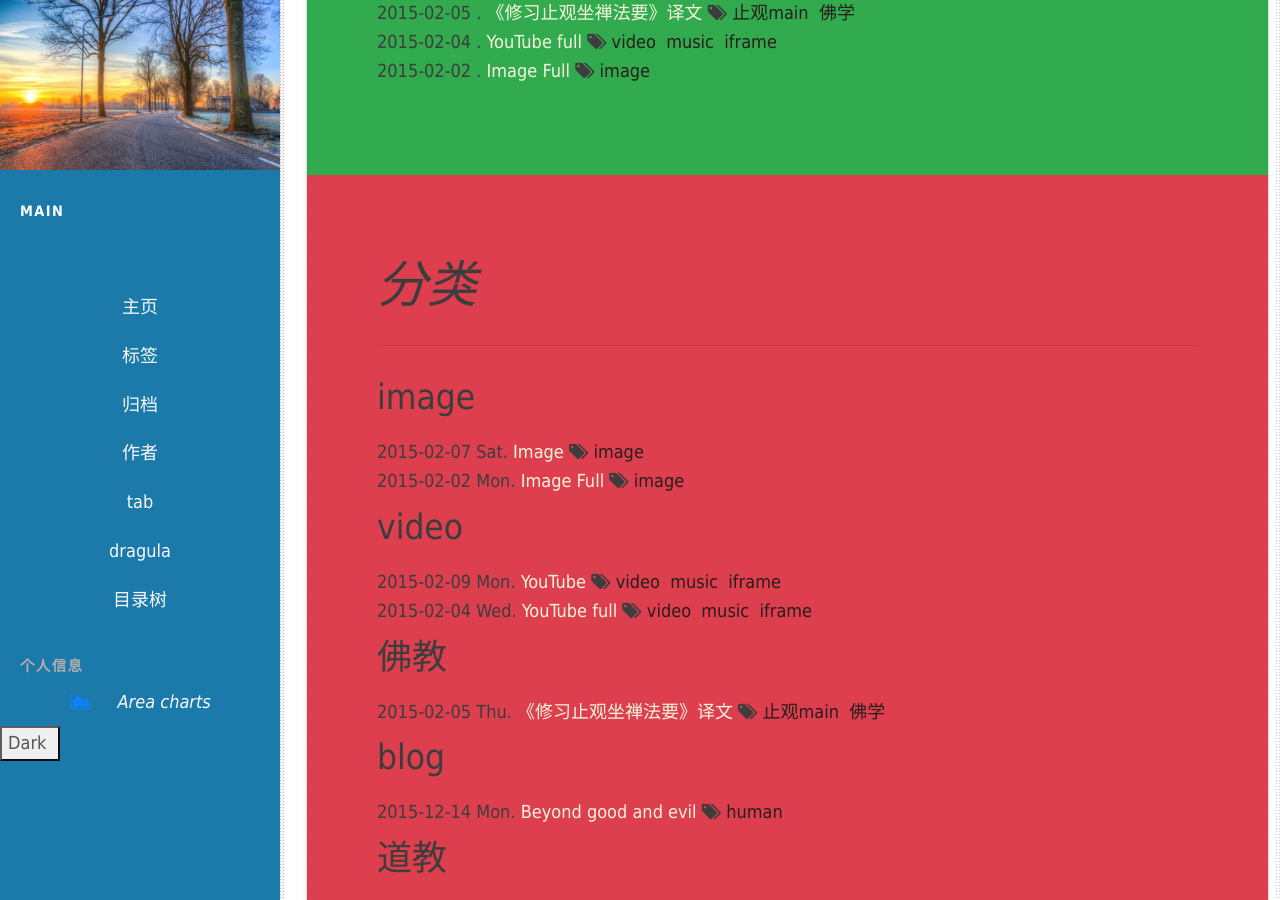
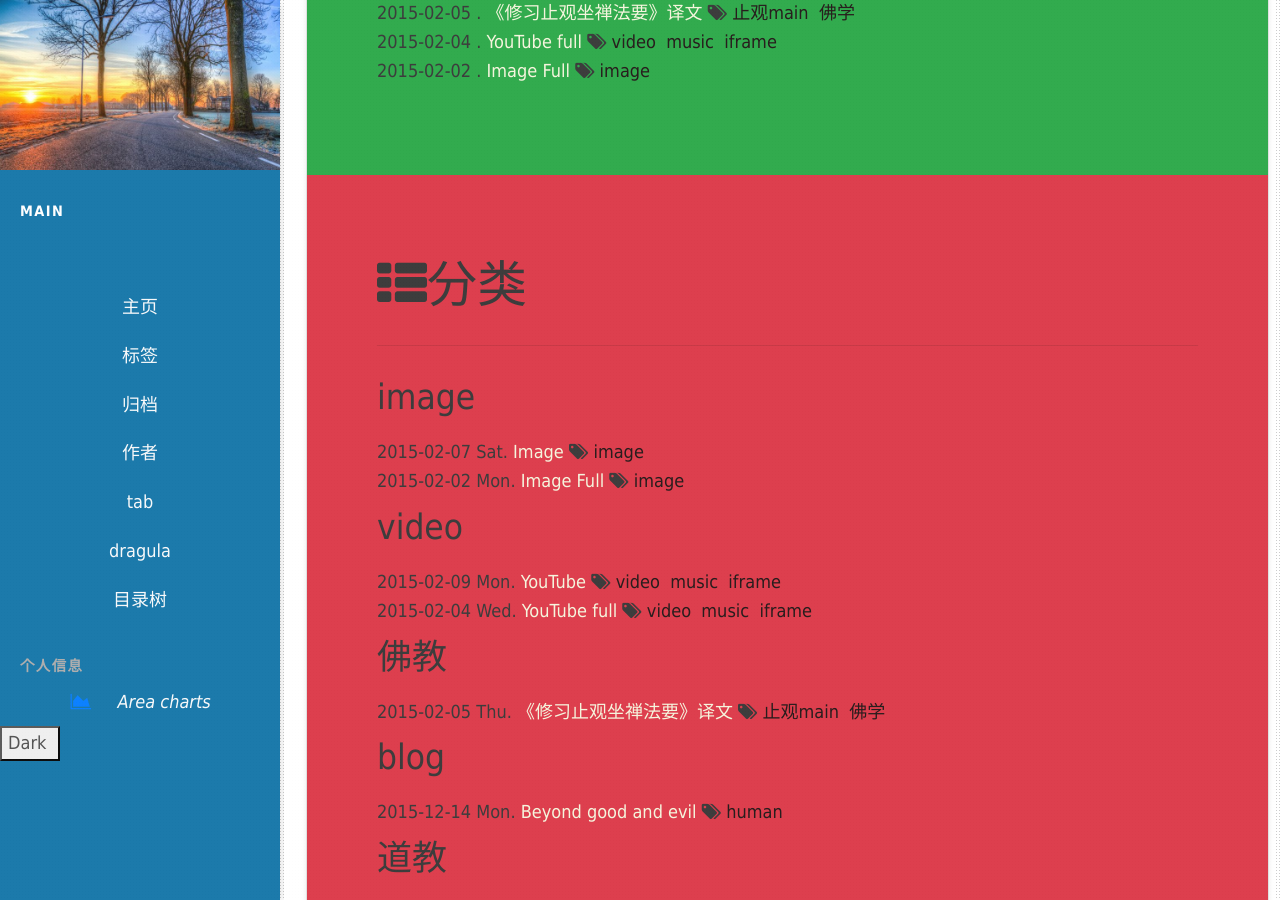
Before and after one commit to nengwuzhi/nengwuzhi.github.ioce, a Jekyll site: the page built from pages/tab.html, in a window 1280 px wide and 900 px high, scrolled down 871 px. Built offline with Jekyll 4.4.1, drawn with Linux system fonts in a browser that asks for light colours; nearby versions of some CDN libraries.

Commit message:
Update tab.html

```diff
--- a/pages/tab.html
+++ b/pages/tab.html
@@ -65,7 +65,7 @@ type: page
         </ul>
 </div>
 <div id="section2" class="container-fluid bg-danger" style="padding-top:70px;padding-bottom:70px;padding-left:70px;padding-right:70px;">
-      <h1><i class="zmdi zmdi-label-heart">分类</i></h1>
+      <h1><i class="fa fa-th-list" aria-hidden="true">分类</i></h1>
         <hr>
         <ul>
             {% for category in site.categories %}
```
